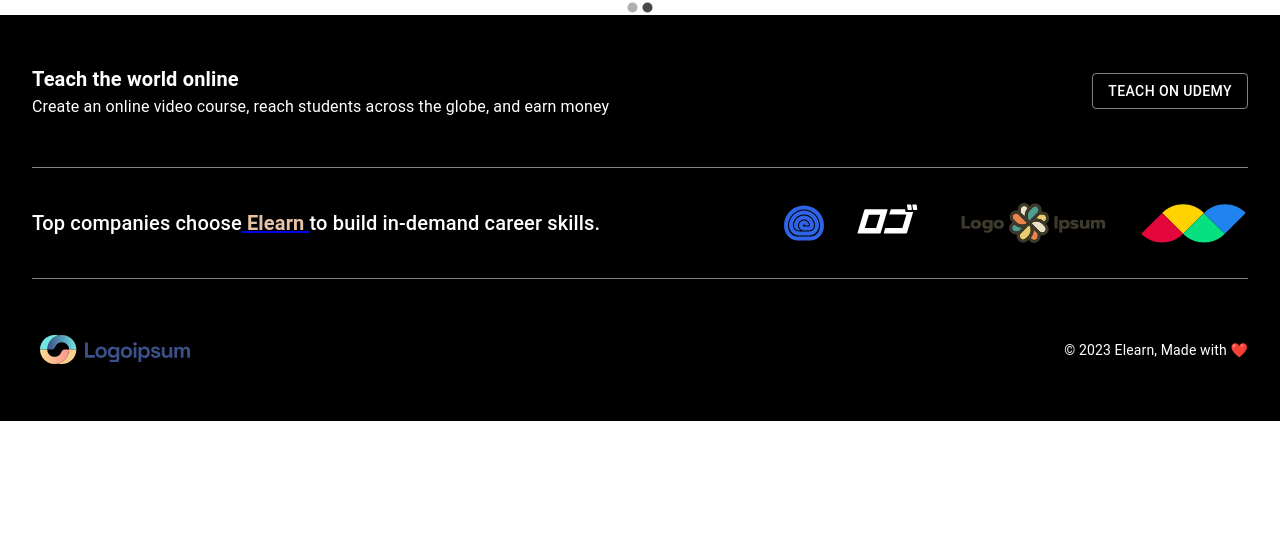
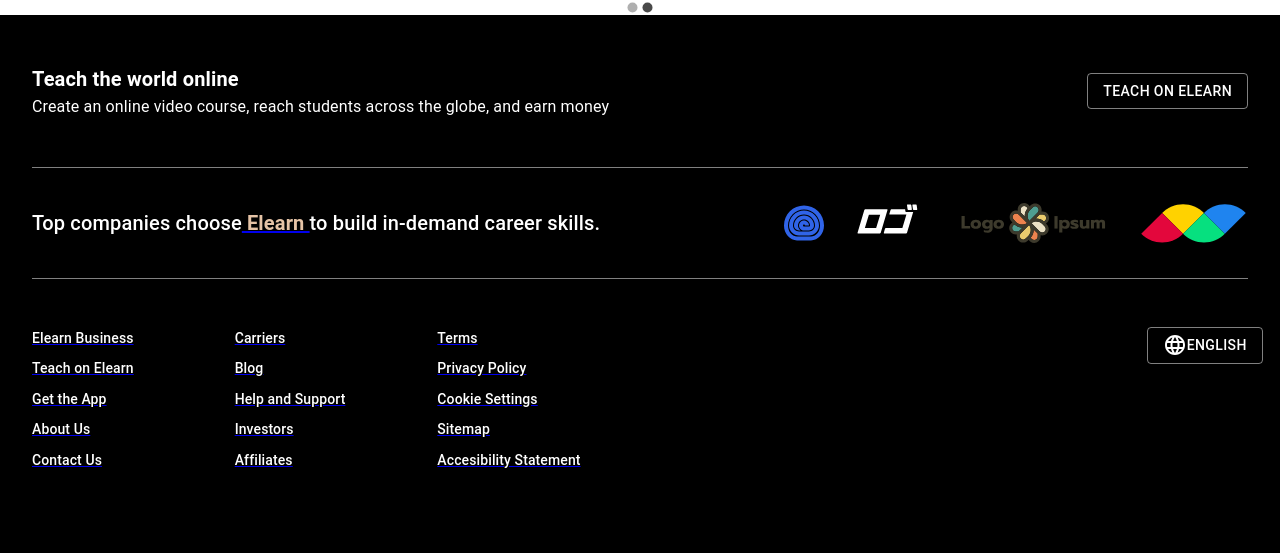
Before and after one commit to F24tech/major-elearning, a React (Vite) app: page / in a window 1280 px wide. Shown: the part 393-946 px from the top of the page. Before the commit the page ends 814 px from the top, so only its background shows below. Built offline with nearby package versions, Linux system fonts and the light colour scheme.

Commit message:
footer updated

```diff
--- a/src/components/Footer.jsx
+++ b/src/components/Footer.jsx
@@ -1,5 +1,6 @@
-import { Button, IconButton, Stack, Typography, useTheme } from '@mui/material'
+import { Button, Grid, IconButton, Stack, Typography, useTheme } from '@mui/material'
 import React from 'react'
+import LanguageIcon from '@mui/icons-material/Language';
 
 import Logo from '../assets/logo.svg'
 import Logo1 from '../assets/logos/logo1.svg'
@@ -10,6 +11,30 @@
 
 function Footer() {
     const theme = useTheme()
+
+    const footerLinks1 = [
+        { href: '/', title: "Elearn Business" },
+        { href: '/', title: "Teach on Elearn" },
+        { href: '/', title: "Get the App" },
+        { href: '/', title: "About Us" },
+        { href: '/', title: "Contact Us" },
+    ]
+    const footerLinks2 = [
+        { href: '/', title: "Carriers" },
+        { href: '/', title: "Blog" },
+        { href: '/', title: "Help and Support" },
+        { href: '/', title: "Investors" },
+        { href: '/', title: "Affiliates" },
+    ]
+
+    const footerLinks3 = [
+        { href: '/', title: "Terms" },
+        { href: '/', title: "Privacy Policy" },
+        { href: '/', title: "Cookie Settings" },
+        { href: '/', title: "Sitemap" },
+        { href: '/', title: "Accesibility Statement" },
+    ]
+
 
     return (
         <Stack bgcolor={'#000'} p={2} px={4} gap={2} >
@@ -26,7 +51,7 @@
                     </Typography>
                 </div>
 
-                <Button variant="outlined" color={'light'} >Teach On Udemy</Button>
+                <Button variant="outlined" color={'light'} >Teach On Elearn</Button>
 
 
             </Stack>
@@ -59,6 +84,38 @@
             </Stack>
             {/* Second child */}
 
+            {/* Third  child */}
+            <Grid container py={4} >
+
+                <Grid item md={2} gap={2} >
+                    <Stack gap={1} >
+                        {footerLinks1.map((_, key) =>
+                            <Link key={key} to={_.href}><Typography variant='h6' component='h6' fontSize={14} color='white'   >{_.title}</Typography> </Link>
+                        )}
+                    </Stack>
+                </Grid>
+                <Grid item md={2} gap={2} >
+                    <Stack gap={1} >
+                        {footerLinks2.map((_, key) =>
+                            <Link key={key} to={_.href}><Typography variant='h6' component='h6' fontSize={14} color='white'   >{_.title}</Typography> </Link>
+                        )}
+                    </Stack>
+                </Grid>
+                <Grid item md={2} gap={2} >
+                    <Stack gap={1} >
+                        {footerLinks3.map((_, key) =>
+                            <Link key={key} to={_.href}><Typography variant='h6' component='h6' fontSize={14} color='white'   >{_.title}</Typography> </Link>
+                        )}
+                    </Stack>
+                </Grid>
+
+                <Grid item md={1} ml="auto" >
+                    <Button variant="outlined" color={'light'}  ><LanguageIcon /> English</Button>
+                </Grid>
+
+            </Grid>
+            {/* Third  child */}
+
 
 
             {/* Forth  child */}
```
